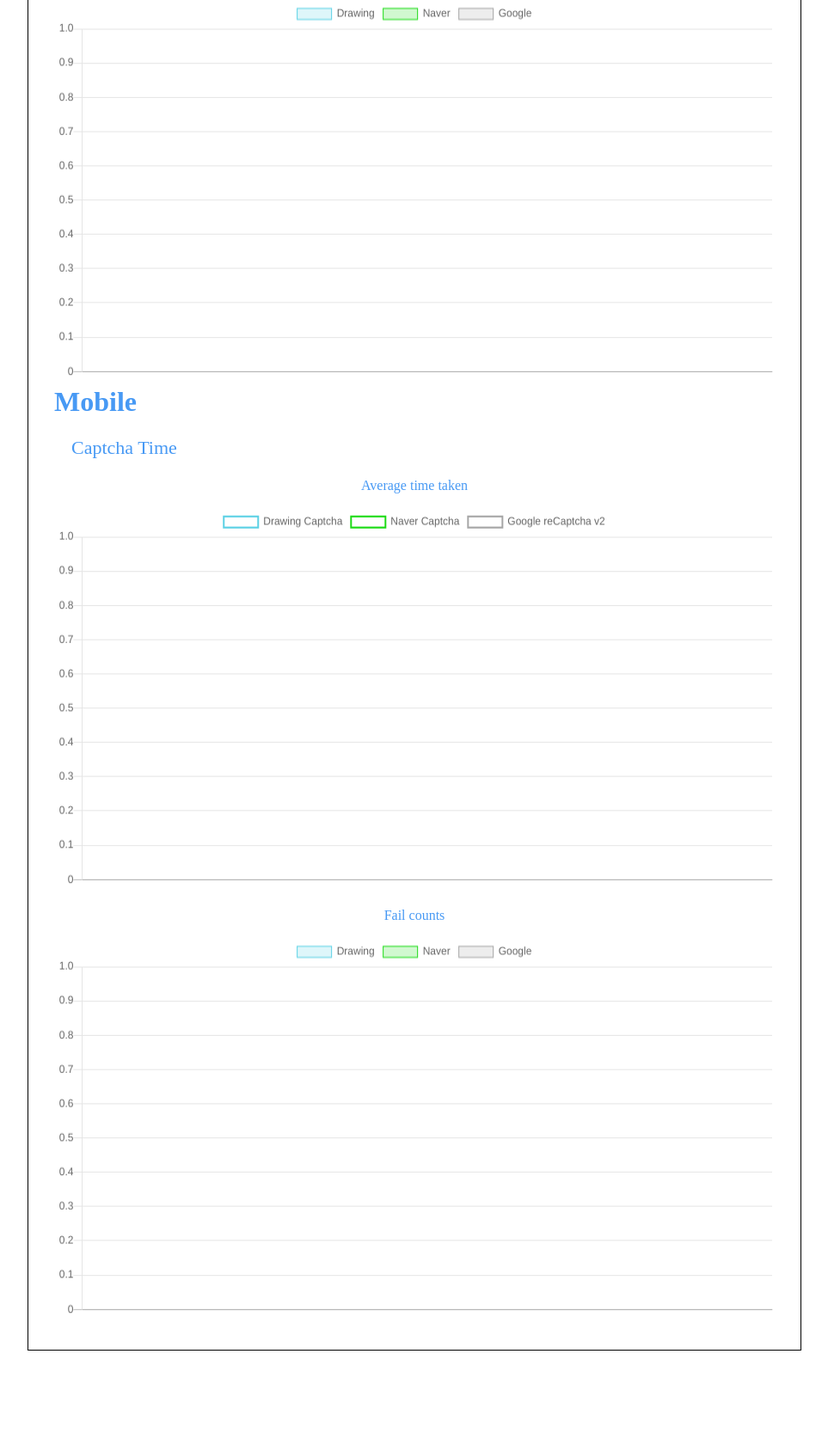
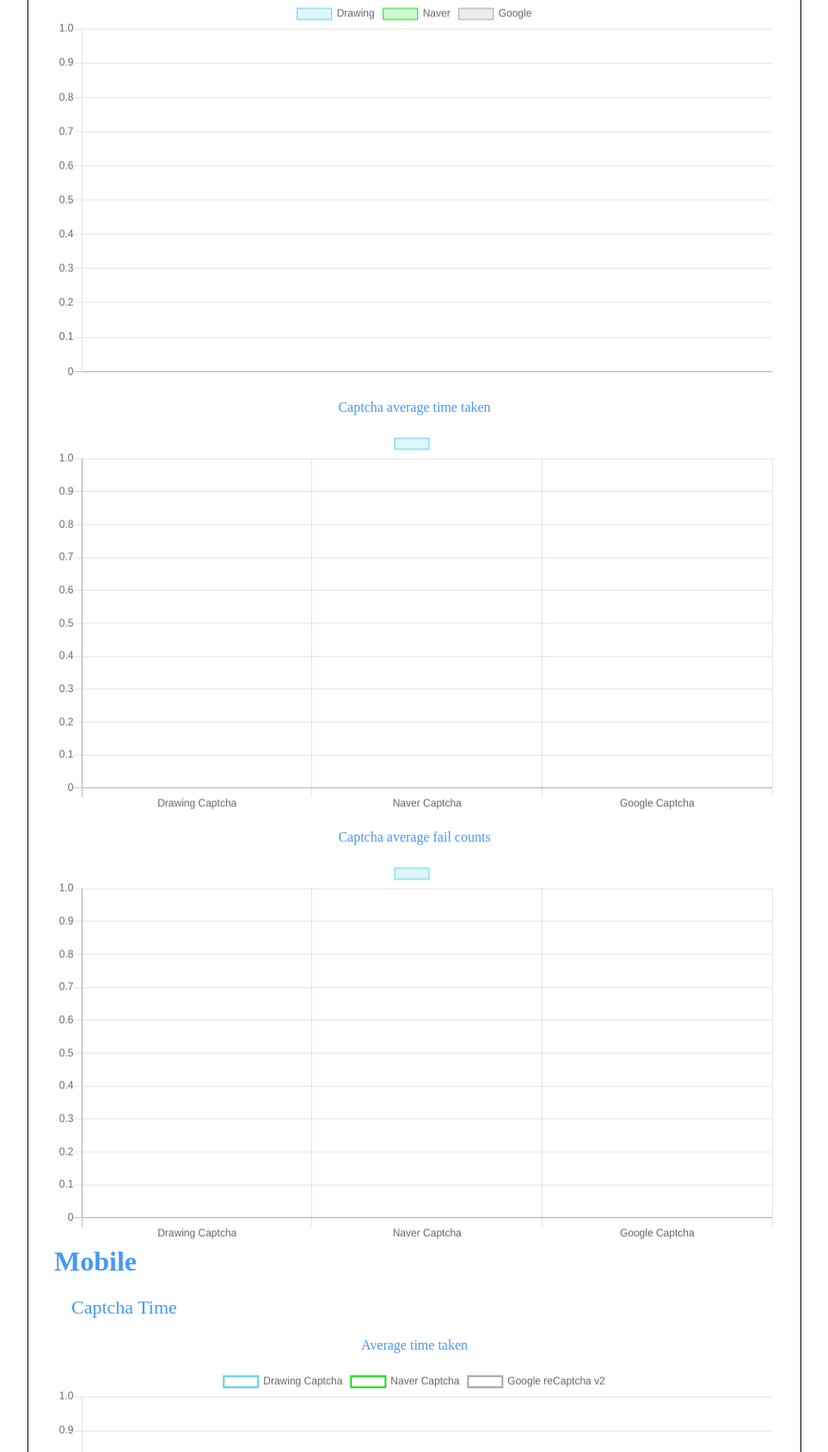
Before and after one commit to Boeing737ng/drawing_captcha, a Flask app: page /statistics in a window 1280 px wide. Shown: the part 1007-2696 px from the top of the page at 86% size, without its empty margins (158-1121 px from the left). Before the commit the page ends 2578 px from the top, so only its background shows below. Run offline with Flask 2, Linux system fonts and the light colour scheme; some libraries are stand-ins or nearby versions.

Commit message:
Average time and fail counts graph added

```diff
--- a/static/js/firebaseIO.js
+++ b/static/js/firebaseIO.js
@@ -2,6 +2,21 @@
 var len=0;
 var userList = [];
 var deviceArray = ["PC", "mobile"];
+var totalUserCount = 0;
+
+var totalPCDrawingTime = 0;
+var totalPCNaverTime = 0;
+var totalPCGoogleTime = 0;
+var totalPCDrawingFail = 0;
+var totalPCNaverFail = 0;
+var totalPCGoogleFail = 0;
+
+var totalMobileDrawingTime = 0;
+var totalMobileNaverTime = 0;
+var totalMobileGoogleTime = 0;
+var totalMobileDrawingFail = 0;
+var totalMobileNaverFail = 0;
+var totalMobileGoogleFail = 0;
 
 function storeCurrentTestResultToFirebase(captchaType,device, failCount,timeTaken, curCount) {
     var db = firebase.database();
@@ -101,7 +116,7 @@ function getDeviceCountFromDB() {
 function getCaptchaData() {
     firebase.database().ref('users/').once('value', function(userListFromDB) {
         userList = Object.keys(userListFromDB.val());
-        //console.log(snapshot.val());
+        totalUserCount = userList.length;
         userListFromDB.forEach((user) => {
             //console.log(child.key)
             var id = user.key.substring(0, user.key.lastIndexOf("@"));
@@ -124,15 +139,15 @@ function getCaptchaData() {
 
 function getUserUserTestData(user, type) {
     firebase.database().ref('users/' + user + '/type/' + type + '/device/PC').once('value', function(data) {
-        setJsonData(user, type, data, 'PC');
+        setJsonData(type, data, 'PC');
     }).then(function() {
         firebase.database().ref('users/' + user + '/type/' + type + '/device/mobile').once('value', function(data) {
-            setJsonData(user, type, data, 'mobile');
+            setJsonData(type, data, 'mobile');
         })
     });
 }
 
-function setJsonData(email, type, data, device) {
+function setJsonData(type, data, device) {
     var avgTime = 0;
     if(data.val() != null) {
         var failCount = data.val().failCount;
@@ -157,9 +172,13 @@ function setJsonData(email, type, data, device) {
 
 function createDrawingJson(time, failCount, device) {
     if(device == 'PC') {
+        totalPCDrawingTime += time;
+        totalPCDrawingFail += failCount;
         addPCTimeGraphData(time, 'Drawing');
         addPCFailGraphData(failCount, 'Drawing');
     } else {
+        totalMobileDrawingTime += time;
+        totalMobileDrawingFail += failCount;
         addMobileTimeGraphData(time, 'Drawing');
         addMobileFailGraphData(failCount, 'Drawing');
     }
@@ -167,9 +186,13 @@ function createDrawingJson(time, failCount, device) {
 
 function createNaverJson(time, failCount, device) {
     if(device == 'PC') {
+        totalPCNaverTime += time;
+        totalPCNaverFail += failCount;
         addPCTimeGraphData(time, 'Naver');
         addPCFailGraphData(failCount, 'Naver');
     } else {
+        totalMobileNaverTime += time;
+        totalMobileNaverFail += failCount;
         addMobileTimeGraphData(time, 'Naver');
         addMobileFailGraphData(failCount, 'Naver');
     }
@@ -177,12 +200,32 @@ function createNaverJson(time, failCount, device) {
 
 function createGoogleJson(time, failCount, device) {
     if(device == 'PC') {
+        totalPCGoogleTime += time;
+        totalPCGoogleFail += failCount;
         addPCTimeGraphData(time, 'Google');
         addPCFailGraphData(failCount, 'Google');
     } else {
+        totalMobileGoogleTime += time;
+        totalMobileGoogleFail += failCount;
         addMobileTimeGraphData(time, 'Google');
         addMobileFailGraphData(failCount, 'Google');
     }
+}
+
+function createAvgGraph() {
+    addPCTimeAvgGraph(totalPCDrawingTime / totalUserCount);
+    addPCTimeAvgGraph(totalPCNaverTime / totalUserCount);
+    addPCTimeAvgGraph(totalPCGoogleTime / totalUserCount);
+    addPCFailAvgGraph(totalPCDrawingFail / totalUserCount);
+    addPCFailAvgGraph(totalPCNaverFail / totalUserCount);
+    addPCFailAvgGraph(totalPCGoogleFail / totalUserCount);
+
+    addMobileTimeAvgGraph(totalMobileDrawingTime / totalUserCount);
+    addMobileTimeAvgGraph(totalMobileNaverTime / totalUserCount);
+    addMobileTimeAvgGraph(totalMobileGoogleTime / totalUserCount);
+    addMobileFailAvgGraph(totalMobileDrawingFail / totalUserCount);
+    addMobileFailAvgGraph(totalMobileNaverFail / totalUserCount);
+    addMobileFailAvgGraph(totalMobileGoogleFail / totalUserCount);
 }
 
 function run() {
@@ -190,6 +233,7 @@ function run() {
     getCaptchaData();
     setTimeout(
         function() {
+            createAvgGraph();
             hideLoading();
         }, 5000);
 }
--- a/static/js/mobile_graph.js
+++ b/static/js/mobile_graph.js
@@ -102,3 +102,75 @@ function addMobileFailGraphData(fail, type) {
     }
     mobile_fail_chart.update();
 }
+
+var mobileCaptchaTimeAvg = document.getElementById('mobile-avg-captcha-time');
+var mobile_avg_time = new Chart(mobileCaptchaTimeAvg, {
+    type: 'bar',
+    data: {
+        labels: ['Drawing Captcha', 'Naver Captcha', 'Google Captcha'],
+        datasets: [{
+            label: [],
+            data: [],
+            backgroundColor: [
+                'rgba(92, 209, 229, 0.2)',
+                'rgba(29, 219, 22, 0.2)',
+                'rgba(166, 166, 166, 0.2)'
+            ],
+            borderColor: [
+                'rgba(92, 209, 229, 1)',
+                'rgba(29, 219, 22, 1)',
+                'rgba(166, 166, 166, 1)'
+            ],
+            borderWidth: 1
+        }]
+    },
+    options: {
+        scales: {
+            yAxes: [{
+                ticks: {
+                    beginAtZero: true
+                }
+            }]
+        }
+    }
+});
+function addMobileTimeAvgGraph(time) {
+    mobile_avg_time.data.datasets[0].data.push(time);
+    mobile_avg_time.update();
+}
+
+var mobileCaptchafailAvg = document.getElementById('mobile-avg-captcha-fail');
+var mobile_avg_fail = new Chart(mobileCaptchafailAvg, {
+    type: 'bar',
+    data: {
+        labels: ['Drawing Captcha', 'Naver Captcha', 'Google Captcha'],
+        datasets: [{
+            label: [],
+            data: [],
+            backgroundColor: [
+                'rgba(92, 209, 229, 0.2)',
+                'rgba(29, 219, 22, 0.2)',
+                'rgba(166, 166, 166, 0.2)'
+            ],
+            borderColor: [
+                'rgba(92, 209, 229, 1)',
+                'rgba(29, 219, 22, 1)',
+                'rgba(166, 166, 166, 1)'
+            ],
+            borderWidth: 1
+        }]
+    },
+    options: {
+        scales: {
+            yAxes: [{
+                ticks: {
+                    beginAtZero: true
+                }
+            }]
+        }
+    }
+});
+function addMobileFailAvgGraph(time) {
+    mobile_avg_fail.data.datasets[0].data.push(time);
+    mobile_avg_fail.update();
+}
--- a/static/js/pc_graph.js
+++ b/static/js/pc_graph.js
@@ -101,3 +101,75 @@ function addPCFailGraphData(fail, type) {
     }
     pc_fail_chart.update();
 }
+
+var pcCaptchaTimeAvg = document.getElementById('pc-avg-captcha-time');
+var pc_avg_time = new Chart(pcCaptchaTimeAvg, {
+    type: 'bar',
+    data: {
+        labels: ['Drawing Captcha', 'Naver Captcha', 'Google Captcha'],
+        datasets: [{
+            label: [],
+            data: [],
+            backgroundColor: [
+                'rgba(92, 209, 229, 0.2)',
+                'rgba(29, 219, 22, 0.2)',
+                'rgba(166, 166, 166, 0.2)'
+            ],
+            borderColor: [
+                'rgba(92, 209, 229, 1)',
+                'rgba(29, 219, 22, 1)',
+                'rgba(166, 166, 166, 1)'
+            ],
+            borderWidth: 1
+        }]
+    },
+    options: {
+        scales: {
+            yAxes: [{
+                ticks: {
+                    beginAtZero: true
+                }
+            }]
+        }
+    }
+});
+function addPCTimeAvgGraph(time) {
+    pc_avg_time.data.datasets[0].data.push(time);
+    pc_avg_time.update();
+}
+
+var pcCaptchafailAvg = document.getElementById('pc-avg-captcha-fail');
+var pc_avg_fail = new Chart(pcCaptchafailAvg, {
+    type: 'bar',
+    data: {
+        labels: ['Drawing Captcha', 'Naver Captcha', 'Google Captcha'],
+        datasets: [{
+            label: [],
+            data: [],
+            backgroundColor: [
+                'rgba(92, 209, 229, 0.2)',
+                'rgba(29, 219, 22, 0.2)',
+                'rgba(166, 166, 166, 0.2)'
+            ],
+            borderColor: [
+                'rgba(92, 209, 229, 1)',
+                'rgba(29, 219, 22, 1)',
+                'rgba(166, 166, 166, 1)'
+            ],
+            borderWidth: 1
+        }]
+    },
+    options: {
+        scales: {
+            yAxes: [{
+                ticks: {
+                    beginAtZero: true
+                }
+            }]
+        }
+    }
+});
+function addPCFailAvgGraph(time) {
+    pc_avg_fail.data.datasets[0].data.push(time);
+    pc_avg_fail.update();
+}
--- a/templates/statistics.html
+++ b/templates/statistics.html
@@ -37,6 +37,10 @@
                     <canvas id="pc-time-graph" class="graph"></canvas>
                     <p class="graph-header">Fail counts</p>
                     <canvas id="pc-fail-graph" class="graph"></canvas>
+                    <p class="graph-header">Captcha average time taken</p>
+                    <canvas id="pc-avg-captcha-time" class="graph"></canvas>
+                    <p class="graph-header">Captcha average fail counts</p>
+                    <canvas id="pc-avg-captcha-fail" class="graph"></canvas>
                 </div>
             </div>
             <div class="mobile-stats">
@@ -47,6 +51,10 @@
                     <canvas id="mobile-time-graph" class="graph"></canvas>
                     <p class="graph-header">Fail counts</p>
                     <canvas id="mobile-fail-graph" class="graph"></canvas>
+                    <p class="graph-header">Captcha average time taken</p>
+                    <canvas id="mobile-avg-captcha-time" class="graph"></canvas>
+                    <p class="graph-header">Captcha average fail counts</p>
+                    <canvas id="mobile-avg-captcha-fail" class="graph"></canvas>
                 </div>
             </div>
             <div></div>
```
